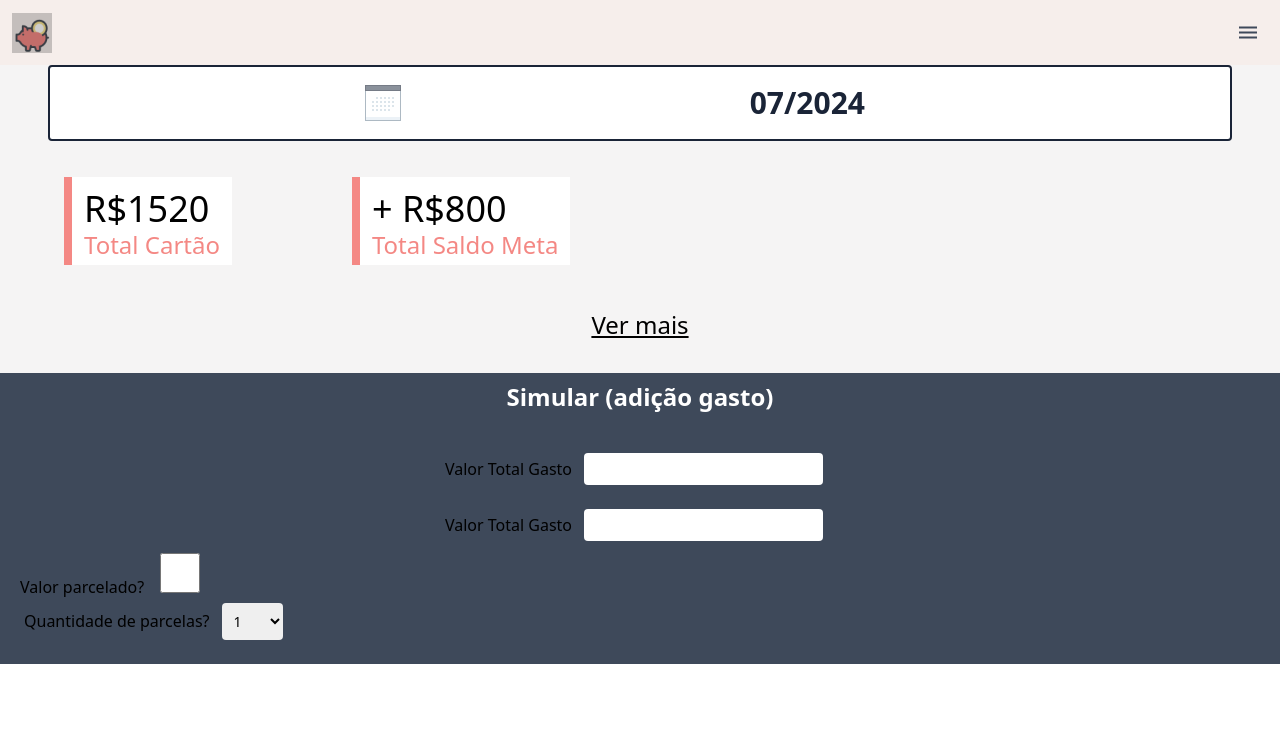
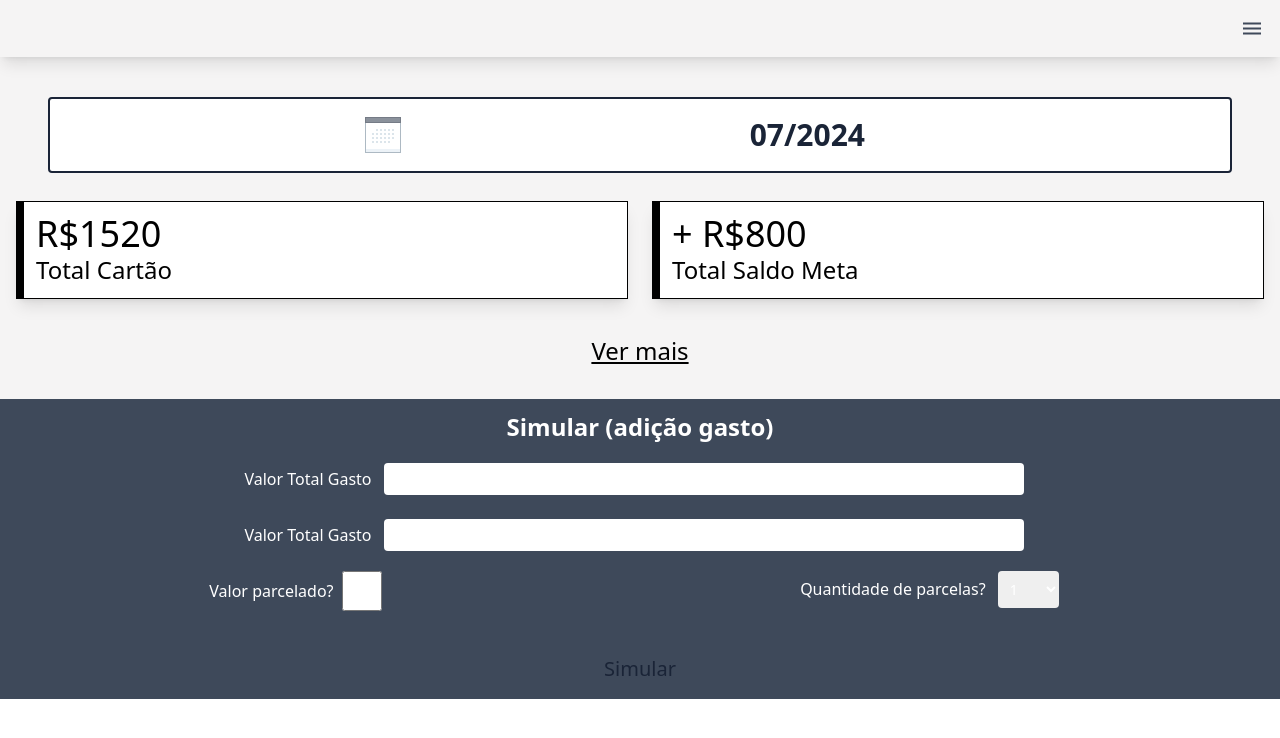
Before and after one commit to LanaGomes/buddy, a React (Vite) app: page / in a window 1280 px wide. Shown: the top 738 px of the page. Built offline with nearby package versions, Linux system fonts and the light colour scheme; no server answers.

Commit message:
add.: Changing some colors and positions

```diff
--- /dev/null
+++ b/src/Components/Button.jsx
@@ -0,0 +1,10 @@
+function Button({ buttonText }) {
+  return (
+    <div>
+      <button className="text-xl py-3 px-7 mt-8 bg-radiantGreen text-blue-2 rounded-full">
+        {buttonText}
+      </button>
+    </div>
+  );
+}
+export default Button;
--- a/src/Components/ExpenseSimulation.jsx
+++ b/src/Components/ExpenseSimulation.jsx
@@ -1,9 +1,11 @@
+import Button from "./Button";
+
 function ExpenseSimulation() {
   const gerarOpcoes = () => {
     let opcoes = [];
     for (let index = 1; index <= 100; index++) {
       opcoes.push(
-        <option key={index} value={index}>
+        <option className="text-blue-2" key={index} value={index}>
           {index}
         </option>
       );
@@ -13,34 +15,37 @@ function ExpenseSimulation() {
   };
 
   return (
-    <div className=" bg-blue-1 max-h-full">
-      <header className="text-2xl text-white-whistestWhite font-semibold py-2">
+    <div className=" bg-blue-1 max-h-full text-base py-1 ">
+      <header className="text-2xl text-white-whistestWhite font-semibold py-2 ">
         Simular (adição gasto)
       </header>
-      <form className="p-5 flex flex-col items-start">
-        <label className="w-full">
+      <form className="p- flex flex-col text-center">
+        <label className="w-full text-white-whistestWhite">
           Valor Total Gasto
-          <input className="m-3 p-1 rounded " required></input>
+          <input className="m-3 p-1 rounded w-1/2" required></input>
         </label>
-        <label className="w-full">
+        <label className="w-full text-white-whistestWhite">
           Valor Total Gasto
-          <input className="m-3 p-1 rounded" required></input>
+          <input className="m-3 p-1 rounded w-1/2 " required></input>
         </label>
-        <label className="w-full text-left">
+        <div className="flex justify-around mt-2 ">
+          <label className="text-white-whistestWhite flex items-center ">
             Valor parcelado?
             <input
-            className="p-1 ml-4 h-10 w-10 "
+              className="p-1 h-10 w-10 ml-2 "
               required
               type="checkbox"
             ></input>
           </label>
-        <label className="w-full text-left m-1">
+          <label className="  text-white-whistestWhite ">
             Quantidade de parcelas?
             <select className="w-15 p-2 mx-3 rounded focus:outline-none sm:text-sm">
               {gerarOpcoes()}
             </select>
           </label>
+        </div>
       </form>
+      <Button buttonText="Simular" />
     </div>
   );
 }
--- a/src/Components/NavBar.jsx
+++ b/src/Components/NavBar.jsx
@@ -3,8 +3,7 @@ import menuLogo from "../Images/menuSanduichLogo.png";
 
 function NavBar() {
   return (
-    <nav className="bg-white-hotWhite flex items-center justify-between sm:w-full p-3">
-      <img src={pigLogo} />
+    <nav className="flex items-center justify-end sm:w-full p-2 shadow-lg mb-10">
       <img src={menuLogo} />
     </nav>
   );
--- a/src/Components/ResultCard.jsx
+++ b/src/Components/ResultCard.jsx
@@ -1,9 +1,9 @@
 function ResultCard({ totalCartao, totalTipoGasto }) {
   return (
     <>
-      <div className="border-s-8 border-pink text-left px-3 pt-3 pb-1  mx-12 my-3 bg-white-whistestWhite">
+      <div className="border-s-8 border-x border-y border-darkgreen text-left p-3 my-1 w-1/2 bg-white-whistestWhite shadow-lg">
         <header className="text-4xl">{totalCartao}</header>
-        <label className="text-2xl text-pink">{totalTipoGasto}</label>
+        <label className="text-2xl text-darkgreen">{totalTipoGasto}</label>
       </div>
     </>
   );
```
Lines whose indentation alone changed are shown as unchanged.
